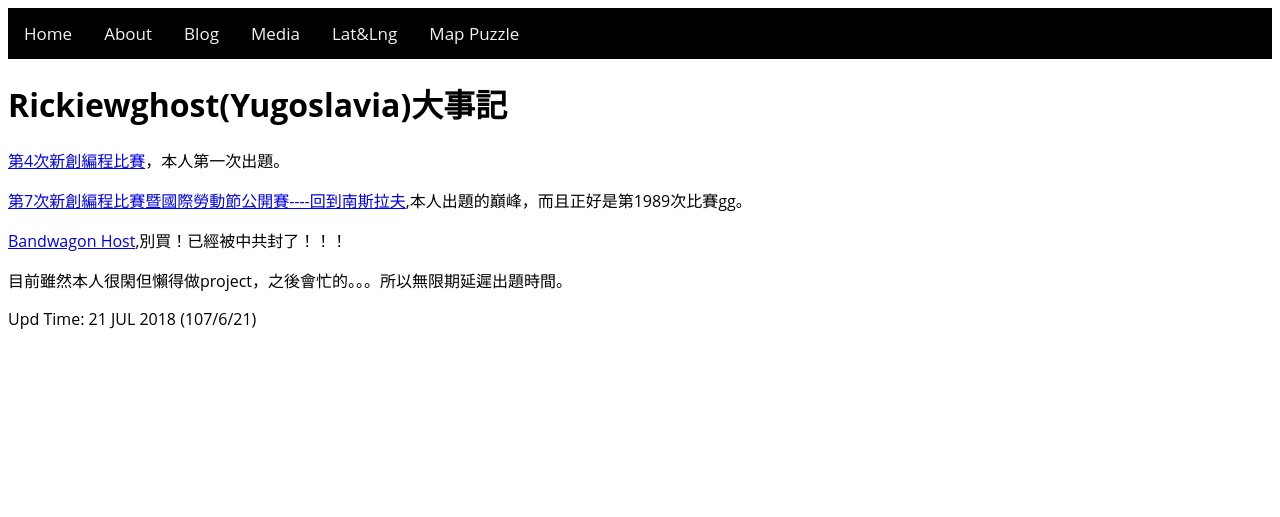
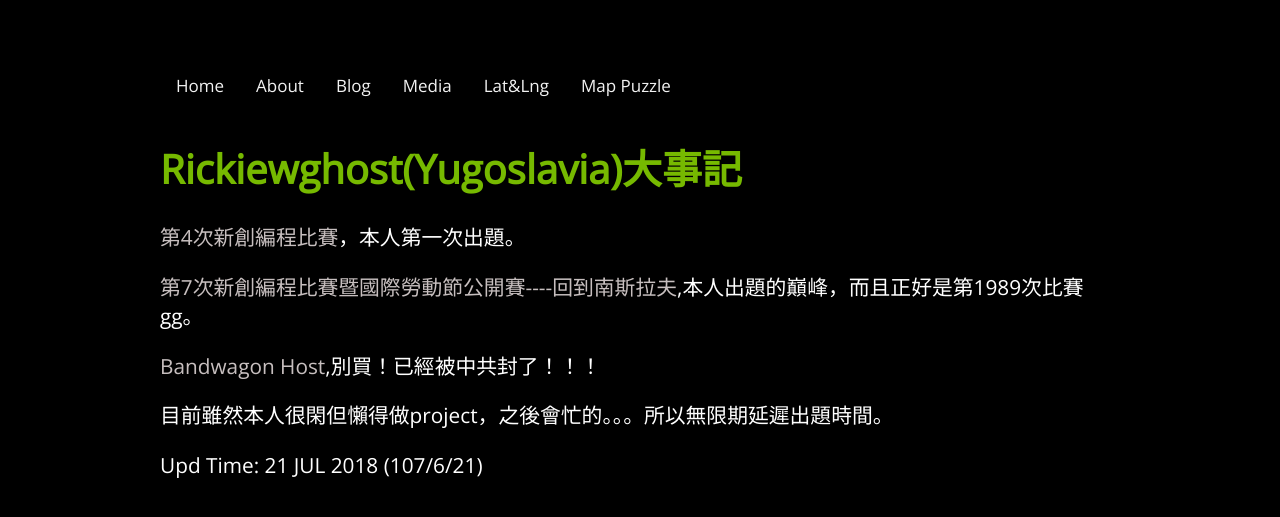
Before and after one commit to Jugoslawien/jugoslawien.github.io, a Jekyll site: the page built from cv/index.html, in a window 1280 px wide. Shown: the top 517 px of the page. Built offline with Jekyll 4.4.1, drawn with Linux system fonts in a browser that asks for light colours.

Commit message:
Update default.html

```diff
--- a/_layouts/default.html
+++ b/_layouts/default.html
@@ -4,7 +4,7 @@
 <title>{{ page.title }}</title>
 <link href="../../../../../../yugo_af1_icon.ico" rel="shortcut icon">
 <meta name="viewport" content="width=device-width, initial-scale=1">
-<link rel="stylesheet" href="https://cdnjs.cloudflare.com/ajax/libs/font-awesome/4.7.0/css/font-awesome.min.css">
+<link rel="stylesheet" type="text/css" href="/css/main.css">
 <style>
 body {
   font-family: 'Open Sans',sans-serif;
```
